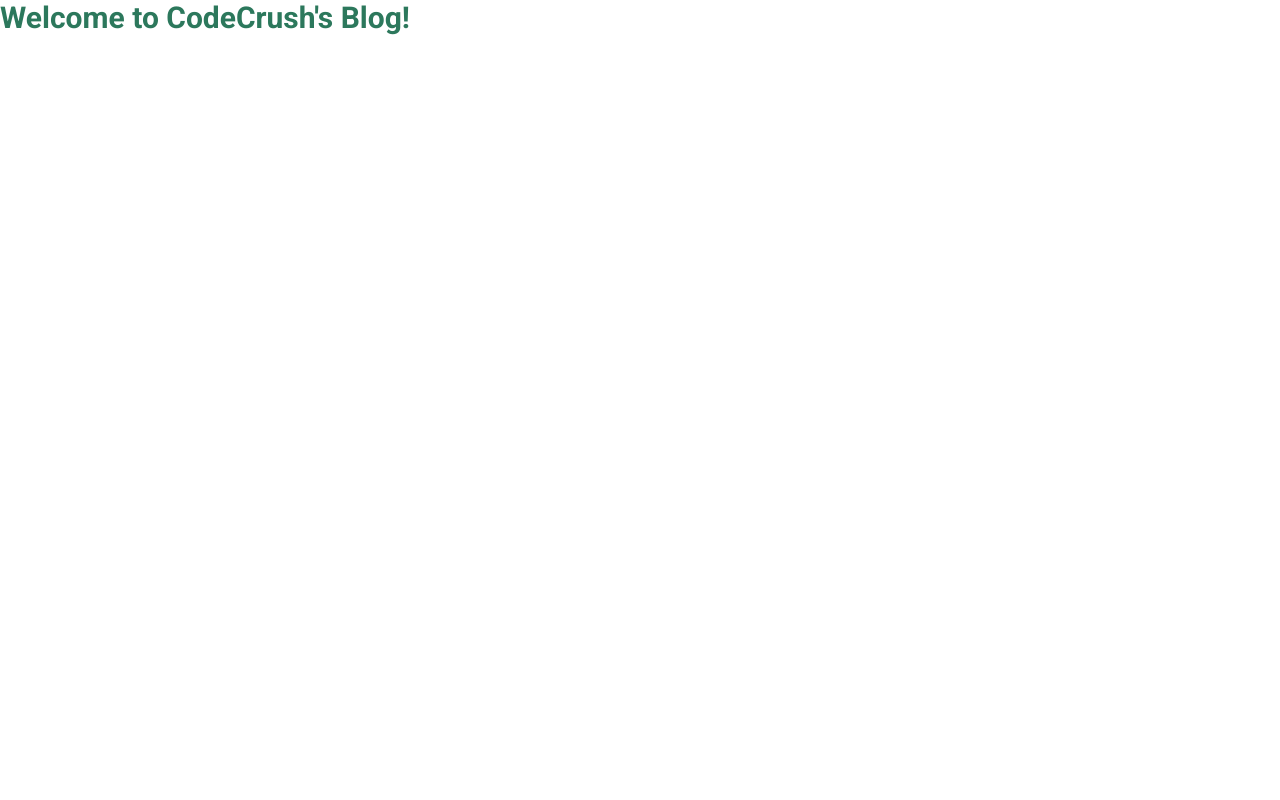
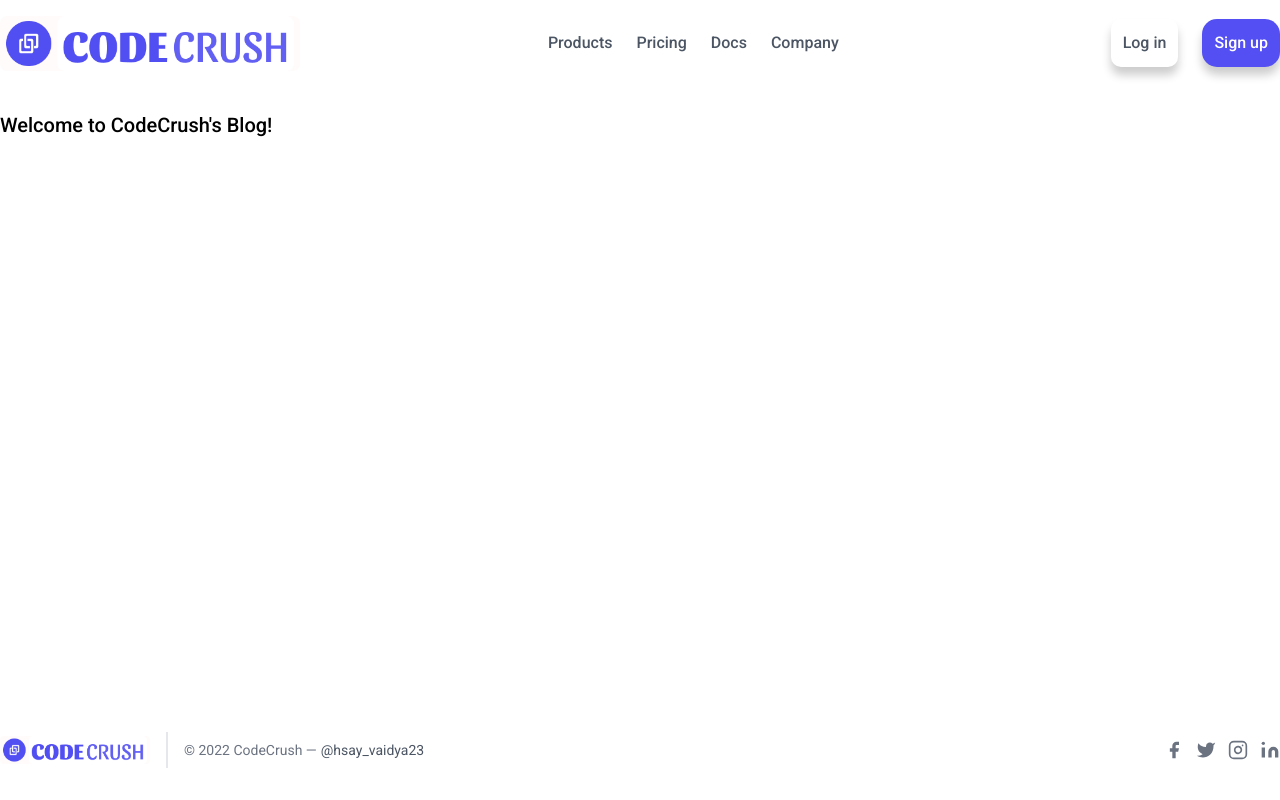
Before and after one commit to hsayvaidya23/CodeCrush, a Next.js app: page / in a window 1280 px wide. Built offline with nearby package versions, Linux system fonts and the light colour scheme.

Commit message:
Navbar & Footer Created

```diff
--- /dev/null
+++ b/components/Footer.tsx
@@ -0,0 +1,94 @@
+import React from "react";
+import Image from "next/image";
+import Link from "next/link";
+
+const Footer = () => {
+  return (
+    <footer className="text-gray-600 mt-12 fixed bottom-0 left-0 bg-white w-full">
+      <div className="container mx-auto flex items-center flex-col sm:flex-row py-8">
+        <Link
+          href="/"
+          className="flex items-center justify-center md:justify-start text-gray-900"
+        >
+          <Image
+            src={"/logo_final.png"}
+            alt="footer logo of website"
+            width={150}
+            height={35}
+          />
+        </Link>
+
+        <p className="text-sm text-gray-500 sm:ml-4 sm:pl-4 sm:border-l-2 sm:border-gray-200 sm:py-2 sm:mt-0 mt-4">
+          © 2022 CodeCrush —
+          <a
+            href="https://twitter.com/codersgyan"
+            className="text-gray-600 ml-1"
+            rel="noopener noreferrer"
+            target="_blank"
+          >
+            @hsay_vaidya23
+          </a>
+        </p>
+        <span className="inline-flex sm:ml-auto sm:mt-0 mt-4 justify-center sm:justify-start">
+          <a className="text-gray-500">
+            <svg
+              fill="currentColor"
+              strokeLinecap="round"
+              strokeLinejoin="round"
+              strokeWidth="2"
+              className="w-5 h-5"
+              viewBox="0 0 24 24"
+            >
+              <path d="M18 2h-3a5 5 0 00-5 5v3H7v4h3v8h4v-8h3l1-4h-4V7a1 1 0 011-1h3z"></path>
+            </svg>
+          </a>
+          <a className="ml-3 text-gray-500">
+            <svg
+              fill="currentColor"
+              strokeLinecap="round"
+              strokeLinejoin="round"
+              strokeWidth="2"
+              className="w-5 h-5"
+              viewBox="0 0 24 24"
+            >
+              <path d="M23 3a10.9 10.9 0 01-3.14 1.53 4.48 4.48 0 00-7.86 3v1A10.66 10.66 0 013 4s-4 9 5 13a11.64 11.64 0 01-7 2c9 5 20 0 20-11.5a4.5 4.5 0 00-.08-.83A7.72 7.72 0 0023 3z"></path>
+            </svg>
+          </a>
+          <a className="ml-3 text-gray-500">
+            <svg
+              fill="none"
+              stroke="currentColor"
+              strokeLinecap="round"
+              strokeLinejoin="round"
+              strokeWidth="2"
+              className="w-5 h-5"
+              viewBox="0 0 24 24"
+            >
+              <rect width="20" height="20" x="2" y="2" rx="5" ry="5"></rect>
+              <path d="M16 11.37A4 4 0 1112.63 8 4 4 0 0116 11.37zm1.5-4.87h.01"></path>
+            </svg>
+          </a>
+          <a className="ml-3 text-gray-500">
+            <svg
+              fill="currentColor"
+              stroke="currentColor"
+              strokeLinecap="round"
+              strokeLinejoin="round"
+              strokeWidth="0"
+              className="w-5 h-5"
+              viewBox="0 0 24 24"
+            >
+              <path
+                stroke="none"
+                d="M16 8a6 6 0 016 6v7h-4v-7a2 2 0 00-2-2 2 2 0 00-2 2v7h-4v-7a6 6 0 016-6zM2 9h4v12H2z"
+              ></path>
+              <circle cx="4" cy="4" r="2" stroke="none"></circle>
+            </svg>
+          </a>
+        </span>
+      </div>
+    </footer>
+  );
+};
+
+export default Footer;
--- /dev/null
+++ b/components/Navbar.tsx
@@ -0,0 +1,49 @@
+import React from "react";
+import Link from "next/link";
+import Image from "next/image";
+
+const Navbar = () => {
+  return (
+    <nav className="flex items-center justify-between mt-4 mb-10">
+      <Link href="/">
+        <div className="flex items-center cursor-pointer">
+          <Image
+            src="/logo_final.png"
+            alt="logo of website"
+            height={35}
+            width={300}
+          />
+          {/* <span className="font-bold ml-2 text-primary">
+                        CodeCrush's BLog
+                    </span> */}
+        </div>
+      </Link>
+
+      <ul className="flex items-center">
+        <li className="mr-6 font-medium text-gray-600">
+          <Link href={"/"}>Products</Link>
+        </li>
+        <li className="mr-6 font-medium text-gray-600">
+          <Link href={"/about"}>Pricing</Link>
+        </li>
+        <li className="mr-6 font-medium text-gray-600">
+          <Link href={"/about"}>Docs</Link>
+        </li>
+        <li className="mr-6 font-medium text-gray-600">
+          <Link href={"/about"}>Company</Link>
+        </li>
+      </ul>
+
+      <ul className="flex items-center">
+        <li className="mr-6 font-medium text-gray-600 text-center hover:text-black shadow-Ambidient p-3 rounded-[10px]">
+            <Link href={"#"}>Log in</Link>
+        </li>
+        <li className="font-medium text-center text-white shadow-Ambidient bg-primary p-3 rounded-[15px]  hover:bg-primary-dark transition-all">
+            <Link href={"#"}>Sign up</Link>
+        </li>
+      </ul>
+    </nav>
+  );
+};
+
+export default Navbar;
--- a/pages/_app.tsx
+++ b/pages/_app.tsx
@@ -1,6 +1,18 @@
-import '@/styles/globals.css'
-import type { AppProps } from 'next/app'
+import Navbar from "../components/Navbar";
+import Footer from "../components/Footer";
+import "@/styles/globals.css";
+import type { AppProps } from "next/app";
 
 export default function App({ Component, pageProps }: AppProps) {
-  return <Component {...pageProps} />
+  return (
+    <>
+      <div className="container mx-auto font-sans">
+        <Navbar />
+        <main>
+          <Component {...pageProps} />
+        </main>
+        <Footer />
+      </div>
+    </>
+  );
 }
--- a/pages/index.tsx
+++ b/pages/index.tsx
@@ -7,13 +7,13 @@
   return (
     <>
       <Head>
-        <title>Create Next App</title>
+        <title>CodeCrush's Blogs</title>
         <meta name="description" content="Generated by create next app" />
         <meta name="viewport" content="width=device-width, initial-scale=1" />
-        <link rel="icon" href="/" />
+        <link rel="icon" href="/favicon.png" />
       </Head>
       <main>
-        <h1 className='text-3xl font-bold text-primary-dark'>
+        <h1 className='text-xl font-medium '>
           Welcome to CodeCrush's Blog!
         </h1>
       </main>
--- a/tailwind.config.js
+++ b/tailwind.config.js
@@ -8,13 +8,18 @@
   theme: {
     extend: {
       colors: {
-        primary: "#53BD95",
-        'primary-dark': "#2c785c",
-      }
+        primary: "#534ff2",
+        "primary-dark": "#100bc5",
+      },
+      boxShadow: {
+        Ambidient: "0px 8px 10px 0px rgba(0, 0, 0, 0.2)",
+        Penumbra: "0px 6px 30px 5px rgba(0, 0, 0, 0.12)",
+        Umbra: "0px 16px 24px 2px rgba(0, 0, 0, 0.14)",
+      },
     },
-    fontFamily : {
+    fontFamily: {
       sans: ["Roboto", "sans-serif"],
-    }
+    },
   },
   plugins: [],
-}
+};
```
Also changed, not shown: public/favicon.png (added), public/logo_final.png (added).
